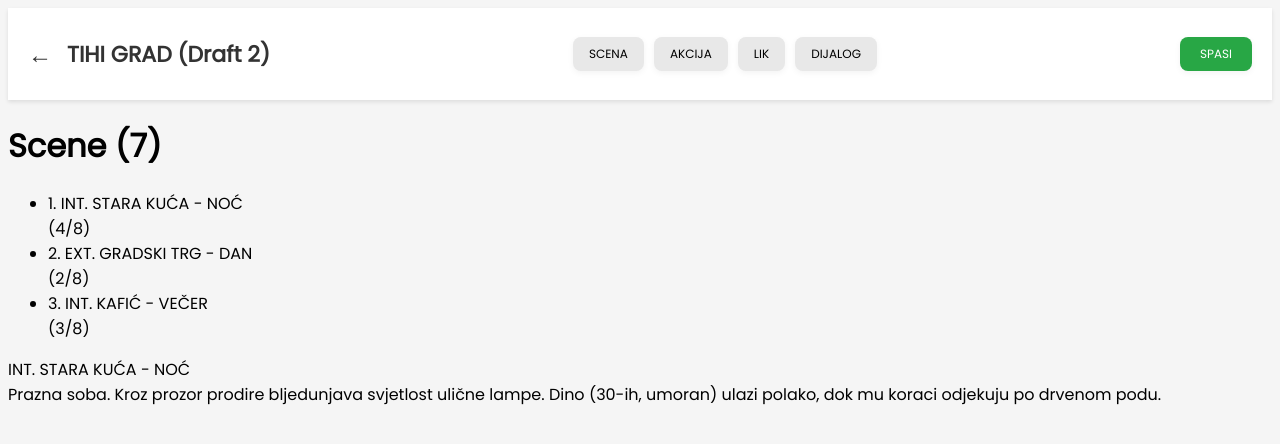
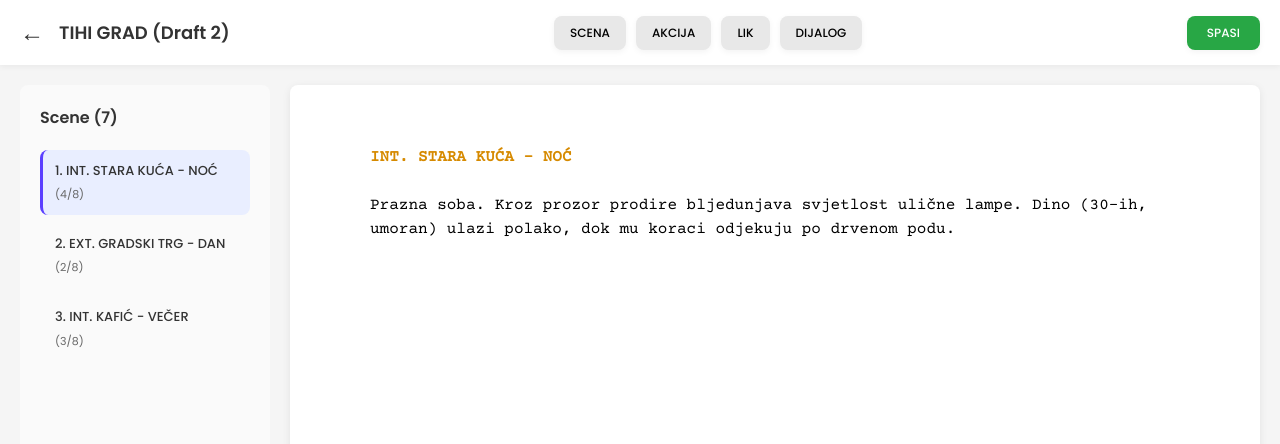
Before and after one commit to edulabic/ScenarijPro, a plain HTML site: page html/writing.html in a window 1280 px wide. Drawn offline with nearby package versions, Linux system fonts and the light colour scheme.

Commit message:
Z2 css za sidebar i editor

```diff
--- a/css/writing.css
+++ b/css/writing.css
@@ -1,28 +1,28 @@
-@import url(http://fonts.googleapis.com/css?family=Poppins);
+@import url('https://fonts.googleapis.com/css2?family=Courier+Prime&family=Poppins:wght@400;500;600&display=swap');
 
-body{
-    font-family: 'Poppins';
+* {
+    margin: 0;
+    padding: 0;
+    box-sizing: border-box;
+}
+
+body {
+    font-family: 'Poppins', sans-serif;
     background-color: #f5f5f5;
 }
 
-#zaglavlje{
+#zaglavlje {
     position: sticky;
+    top: 0;
     background-color: white;
-    top:0;
     padding: 15px 20px;
     display: flex;
     align-items: center;
-    box-shadow: 0 2px 4px rgba(0, 0, 0, 0.1);
-    gap: 15px;
+    justify-content: space-between;
+    box-shadow: 0 2px 6px rgba(0, 0, 0, 0.05);
     z-index: 100;
     flex-wrap: wrap;
-    justify-content: space-between;
-}
-
-#zaglavlje h1{
-    font-size: 22px;
-    font-weight: 600;
-    color: #333;
+    gap: 15px;
 }
 
 .left-section {
@@ -35,45 +35,177 @@ body{
     font-size: 24px;
     color: #333;
     text-decoration: none;
+    transition: color 0.2s;
 }
 
-.buttons{
+.back-arrow:hover {
+    color: #5B3FFF;
+}
+
+#zaglavlje h1 {
+    font-size: 18px;
+    font-weight: 600;
+    color: #333;
+    margin: 0;
+}
+
+.buttons {
     display: flex;
     gap: 10px;
     flex-wrap: wrap;
 }
 
-.buttons input[type="button"]{
-    border-radius: 8px;
-    box-shadow: 0 2px 6px rgba(0,0,0,0.05);
+.buttons input[type="button"] {
     padding: 8px 16px;
     border: none;
+    border-radius: 8px;
     background-color: #e8e8e8;
-    font-family: 'Poppins';
+    font-family: 'Poppins', sans-serif;
     font-size: 12px;
     font-weight: 500;
+    text-transform: uppercase;
     cursor: pointer;
+    box-shadow: 0 2px 6px rgba(0, 0, 0, 0.05);
     transition: background-color 0.15s;
 }
 
-.buttons input[type="button"]:hover{
+.buttons input[type="button"]:hover {
     background-color: #f0f0f0;
 }
 
 #spasi {
-    background-color: #28a745;
     padding: 8px 20px;
     border: none;
     border-radius: 8px;
+    background-color: #28a745;
     color: white;
-    font-family: 'Poppins';
+    font-family: 'Poppins', sans-serif;
     font-size: 12px;
     font-weight: 500;
+    text-transform: uppercase;
     cursor: pointer;
-    box-shadow: 0 2px 6px rgba(0,0,0,0.05);
+    box-shadow: 0 2px 6px rgba(0, 0, 0, 0.05);
     transition: background-color 0.2s;
 }
 
 #spasi:hover {
     background-color: #218838;
 }
+
+.content-wrapper {
+    display: flex;
+    gap: 20px;
+    padding: 20px;
+    max-width: 1400px;
+    margin: 0 auto;
+}
+
+#sidebar {
+    width: 250px;
+    flex-shrink: 0;
+    background-color: #fafafa;
+    padding: 20px;
+    border-radius: 8px;
+}
+
+#sidebar h1 {
+    font-size: 16px;
+    font-weight: 600;
+    color: #333;
+    margin-bottom: 20px;
+    font-family: 'Poppins', sans-serif;
+}
+
+.scene-list {
+    list-style: none;
+    padding: 0;
+    margin: 0;
+}
+
+.scene-item {
+    padding: 12px 12px;
+    margin-bottom: 8px;
+    border-radius: 8px;
+    cursor: pointer;
+    transition: background-color 0.2s;
+    border-left: 3px solid transparent;
+}
+
+.scene-item:hover {
+    background-color: #f0f0f0;
+}
+
+.scene-item.active {
+    background-color: #E9EEFF;
+    border-left: 3px solid #5B3FFF;
+}
+
+.scene-title {
+    font-size: 13px;
+    font-weight: 500;
+    color: #333;
+    margin-bottom: 6px;
+    line-height: 1.4;
+    font-family: 'Poppins', sans-serif;
+}
+
+.scene-pages {
+    font-size: 11px;
+    color: #666;
+    font-family: 'Poppins', sans-serif;
+}
+
+#editor {
+    flex: 1;
+    background-color: #fff;
+    padding: 60px 80px;
+    border-radius: 8px;
+    box-shadow: 0 2px 8px rgba(0, 0, 0, 0.08);
+    font-family: 'Courier Prime', 'Courier New', monospace;
+    font-size: 12pt;
+    line-height: 1.5;
+    min-height: 600px;
+}
+
+.scene-heading {
+    color: #D68A00;
+    text-transform: uppercase;
+    font-weight: bold;
+    margin-bottom: 1.5em;
+}
+
+.action {
+    margin-bottom: 1.5em;
+}
+
+@media (max-width: 750px) {
+    .content-wrapper {
+        flex-direction: column;
+    }
+
+    #sidebar {
+        width: 100%;
+    }
+
+    .buttons {
+        width: 100%;
+        justify-content: center;
+    }
+
+    #zaglavlje {
+        justify-content: center;
+    }
+
+    .left-section {
+        width: 100%;
+        justify-content: center;
+    }
+
+    #spasi {
+        width: 100%;
+    }
+
+    #editor {
+        padding: 40px 30px;
+    }
+}
--- a/html/writing.html
+++ b/html/writing.html
@@ -22,7 +22,7 @@
         <div id="sidebar">
             <h1>Scene (7)</h1>
             <ul class="scene-list">
-                <li class="scene-item">
+                <li class="scene-item active">
                     <div class="scene-title">1. INT. STARA KUĆA - NOĆ</div>
                     <div class="scene-pages">(4/8)</div>
                 </li>
```
